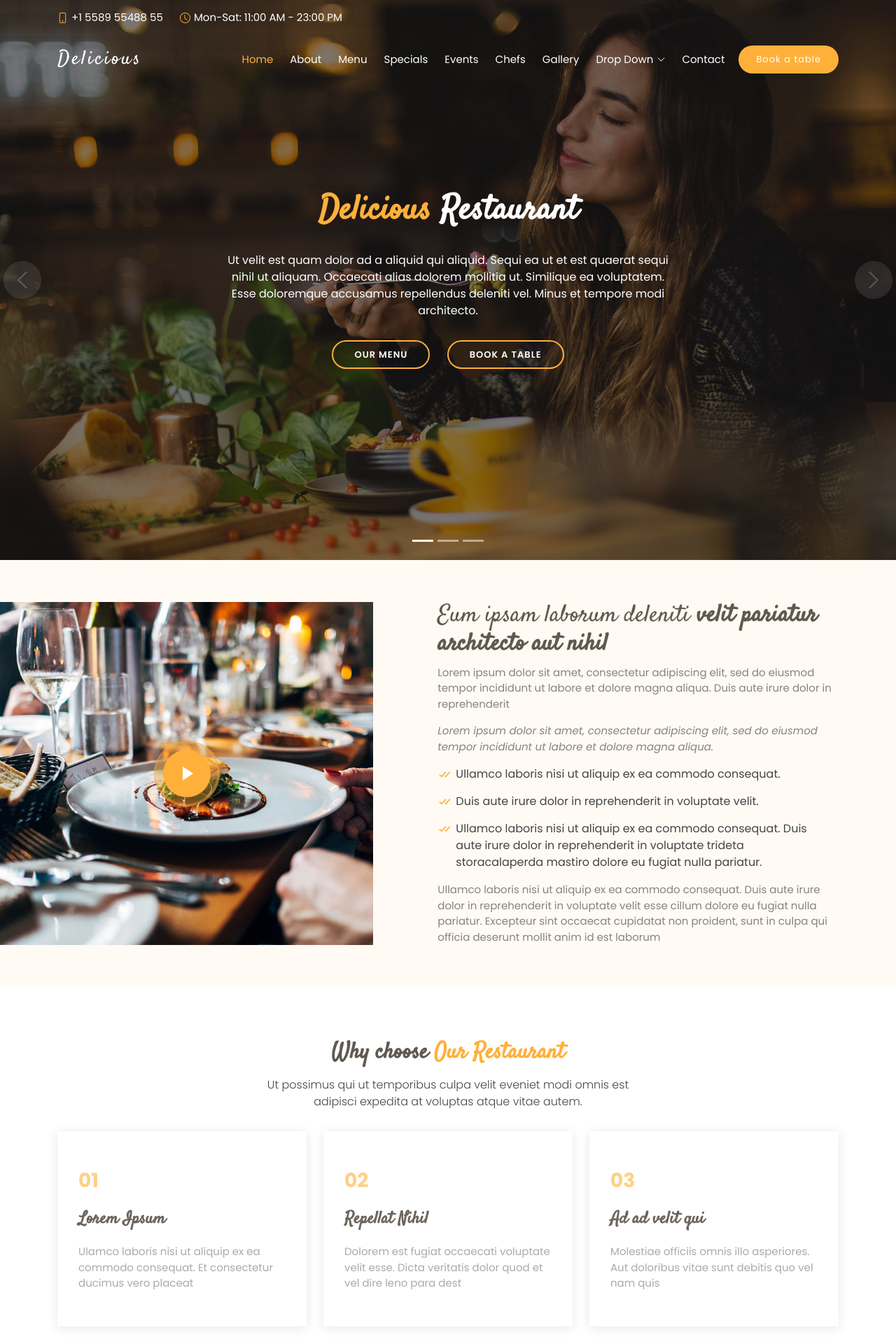
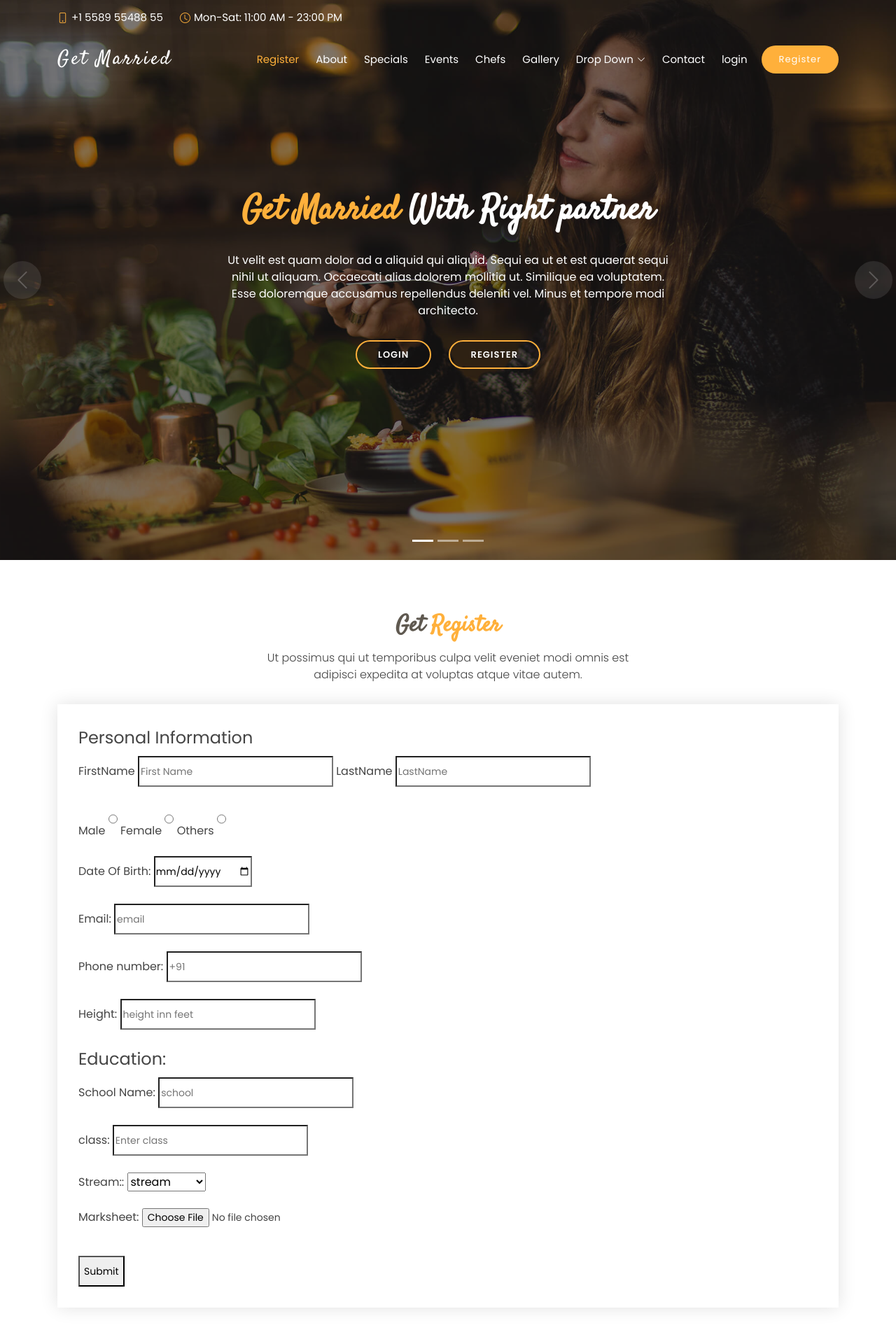
Before and after one commit to irshad-basha-shaik/eComProject, a Django app: page / in a window 1280 px wide; the page is wider, and only the part inside the window is pictured. Shown: the top 1920 px of that part at 70% size. Run offline with Django 4.2, Linux system fonts and the light colour scheme; some libraries are stand-ins or nearby versions.

Commit message:
screen design

```diff
--- a/eCommerce/eCom/urls.py
+++ b/eCommerce/eCom/urls.py
@@ -3,5 +3,7 @@ from django.urls import path
 from .import views
 
 urlpatterns = [
-    path('', views.home, name='home'),
+    path('register', views.register, name='register'),
+    path('', views.index, name='index'),
+    path('login', views.login, name='login'),
 ]
--- a/eCommerce/eCom/views.py
+++ b/eCommerce/eCom/views.py
@@ -1,5 +1,9 @@
 from django.shortcuts import render
 
 # Create your views here.
-def home(request):
+def register(request):
+    return render(request,"register.html")
+def index(request):
     return render(request,"index.html")
+def login(request):
+    return render(request,"login.html")
--- a/eCommerce/templates/index.html
+++ b/eCommerce/templates/index.html
@@ -44,6 +44,7 @@
       <i class="bi bi-phone d-flex align-items-center"><span>+1 5589 55488 55</span></i>
       <i class="bi bi-clock ms-4 d-none d-lg-flex align-items-center"><span>Mon-Sat: 11:00 AM - 23:00 PM</span></i>
     </div>
+
   </section>
 
   <!-- ======= Header ======= -->
@@ -51,16 +52,16 @@
     <div class="container-fluid container-xl d-flex align-items-center justify-content-between">
 
       <div class="logo me-auto">
-        <h1><a href="{% static 'index.html' %}">Delicious</a></h1>
+        <h1><a href="{% static 'index.html' %}">Get Married</a></h1>
         <!-- Uncomment below if you prefer to use an image logo -->
         <!-- <a href="{% static 'index.html' %}"><img src="{% static 'assets/img/logo.png' %}" alt="" class="img-fluid"></a>-->
       </div>
 
       <nav id="navbar" class="navbar order-last order-lg-0">
         <ul>
-          <li><a class="nav-link scrollto active" href="#hero">Home</a></li>
+          <li><a class="nav-link scrollto active" href="register">Register</a></li>
           <li><a class="nav-link scrollto" href="#about">About</a></li>
-          <li><a class="nav-link scrollto" href="#menu">Menu</a></li>
+
           <li><a class="nav-link scrollto" href="#specials">Specials</a></li>
           <li><a class="nav-link scrollto" href="#events">Events</a></li>
           <li><a class="nav-link scrollto" href="#chefs">Chefs</a></li>
@@ -83,11 +84,12 @@
             </ul>
           </li>
           <li><a class="nav-link scrollto" href="#contact">Contact</a></li>
+          <li><a class="nav-link scrollto" href="login">login</a></li>
         </ul>
         <i class="bi bi-list mobile-nav-toggle"></i>
       </nav><!-- .navbar -->
 
-      <a href="#book-a-table" class="book-a-table-btn scrollto">Book a table</a>
+      <a href="register" class="book-a-table-btn scrollto">Register</a>
 
     </div>
   </header><!-- End Header -->
@@ -105,11 +107,11 @@
           <div class="carousel-item active" style="background-image: url(assets/img/slide/slide-1.jpg);">
             <div class="carousel-container">
               <div class="carousel-content">
-                <h2 class="animate__animated animate__fadeInDown"><span>Delicious</span> Restaurant</h2>
+                <h2 class="animate__animated animate__fadeInDown"><span>Get Married</span> With Right partner</h2>
                 <p class="animate__animated animate__fadeInUp">Ut velit est quam dolor ad a aliquid qui aliquid. Sequi ea ut et est quaerat sequi nihil ut aliquam. Occaecati alias dolorem mollitia ut. Similique ea voluptatem. Esse doloremque accusamus repellendus deleniti vel. Minus et tempore modi architecto.</p>
                 <div>
-                  <a href="#menu" class="btn-menu animate__animated animate__fadeInUp scrollto">Our Menu</a>
-                  <a href="#book-a-table" class="btn-book animate__animated animate__fadeInUp scrollto">Book a Table</a>
+                  <a href="login" class="btn-menu animate__animated animate__fadeInUp scrollto">login</a>
+                  <a href="register" class="btn-book animate__animated animate__fadeInUp scrollto">Register</a>
                 </div>
               </div>
             </div>
@@ -119,11 +121,11 @@
           <div class="carousel-item" style="background-image: url(assets/img/slide/slide-2.jpg);">
             <div class="carousel-container">
               <div class="carousel-content">
-                <h2 class="animate__animated animate__fadeInDown">Lorem Ipsum Dolor</h2>
-                <p class="animate__animated animate__fadeInUp">Ut velit est quam dolor ad a aliquid qui aliquid. Sequi ea ut et est quaerat sequi nihil ut aliquam. Occaecati alias dolorem mollitia ut. Similique ea voluptatem. Esse doloremque accusamus repellendus deleniti vel. Minus et tempore modi architecto.</p>
+                <h2 class="animate__animated animate__fadeInDown">Marrieges are Made in Heven</h2>
+                <p class="animate__animated animate__fadeInUp">Prefer your Right choice on Earth</p>
                 <div>
-                  <a href="#menu" class="btn-menu animate__animated animate__fadeInUp scrollto">Our Menu</a>
-                  <a href="#book-a-table" class="btn-book animate__animated animate__fadeInUp scrollto">Book a Table</a>
+                  <a href="login" class="btn-menu animate__animated animate__fadeInUp scrollto">login</a>
+                  <a href="register" class="btn-book animate__animated animate__fadeInUp scrollto">Register</a>
                 </div>
               </div>
             </div>
@@ -136,8 +138,8 @@
                 <h2 class="animate__animated animate__fadeInDown">Sequi ea ut et est quaerat</h2>
                 <p class="animate__animated animate__fadeInUp">Ut velit est quam dolor ad a aliquid qui aliquid. Sequi ea ut et est quaerat sequi nihil ut aliquam. Occaecati alias dolorem mollitia ut. Similique ea voluptatem. Esse doloremque accusamus repellendus deleniti vel. Minus et tempore modi architecto.</p>
                 <div>
-                  <a href="#menu" class="btn-menu animate__animated animate__fadeInUp scrollto">Our Menu</a>
-                  <a href="#book-a-table" class="btn-book animate__animated animate__fadeInUp scrollto">Book a Table</a>
+                  <a href="login" class="btn-menu animate__animated animate__fadeInUp scrollto">login</a>
+                  <a href="register" class="btn-book animate__animated animate__fadeInUp scrollto">Register</a>
                 </div>
               </div>
             </div>
@@ -160,7 +162,7 @@
   <main id="main">
 
     <!-- ======= About Section ======= -->
-    <section id="about" class="about">
+    <!--section-- id="about" class="about">
       <div class="container-fluid">
 
         <div class="row">
@@ -197,10 +199,10 @@
         </div>
 
       </div>
-    </section><!-- End About Section -->
+    </section--><!-- End About Section -->
 
     <!-- ======= Whu Us Section ======= -->
-    <section id="why-us" class="why-us">
+    <!--section-- id="why-us" class="why-us">
       <div class="container">
 
         <div class="section-title">
@@ -237,10 +239,10 @@
         </div>
 
       </div>
-    </section><!-- End Whu Us Section -->
+    </section--><!-- End Whu Us Section -->
 
     <!-- ======= Menu Section ======= -->
-    <section id="menu" class="menu">
+    <!--section-- id="menu" class="menu">
       <div class="container">
 
         <div class="section-title">
@@ -344,10 +346,10 @@
         </div>
 
       </div>
-    </section><!-- End Menu Section -->
+    </section--><!-- End Menu Section -->
 
     <!-- ======= Specials Section ======= -->
-    <section id="specials" class="specials">
+    <!--section-- id="specials" class="specials">
       <div class="container">
 
         <div class="section-title">
@@ -442,10 +444,10 @@
         </div>
 
       </div>
-    </section><!-- End Specials Section -->
+    </section--><!-- End Specials Section -->
 
     <!-- ======= Events Section ======= -->
-    <section id="events" class="events">
+    <!--section-- id="events" class="events">
       <div class="container">
 
         <div class="section-title">
@@ -480,7 +482,7 @@
                   </p>
                 </div>
               </div>
-            </div><!-- End testimonial item -->
+            </div--><!-- End testimonial item >
 
             <div class="swiper-slide">
               <div class="row event-item">
@@ -507,7 +509,7 @@
                   </p>
                 </div>
               </div>
-            </div><!-- End testimonial item -->
+            </div--><!-- End testimonial item >
 
             <div class="swiper-slide">
               <div class="row event-item">
@@ -534,25 +536,25 @@
                   </p>
                 </div>
               </div>
-            </div><!-- End testimonial item -->
+            </div>< End testimonial item >
 
           </div>
           <div class="swiper-pagination"></div>
         </div>
 
       </div>
-    </section><!-- End Events Section -->
+    </section--><!-- End Events Section -->
 
     <!-- ======= Book A Table Section ======= -->
-    <section id="book-a-table" class="book-a-table">
+    <section id="Register" class="book-a-table">
       <div class="container">
 
         <div class="section-title">
-          <h2>Book a <span>Table</span></h2>
+          <h2>Get <span>Register</span></h2>
           <p>Ut possimus qui ut temporibus culpa velit eveniet modi omnis est adipisci expedita at voluptas atque vitae autem.</p>
         </div>
 
-        <form action="forms/book-a-table.php" method="post" role="form" class="php-email-form">
+        <!--form action="forms/book-a-table.php" method="post" role="form" class="php-email-form">
           <div class="row">
             <div class="col-lg-4 col-md-6 form-group">
               <input type="text" name="name" class="form-control" id="name" placeholder="Your Name" data-rule="minlen:4" data-msg="Please enter at least 4 chars">
@@ -589,13 +591,72 @@
             <div class="sent-message">Your booking request was sent. We will call back or send an Email to confirm your reservation. Thank you!</div>
           </div>
           <div class="text-center"><button type="submit">Send Message</button></div>
-        </form>
+        </form-->
+        <form class="php-email-form" action='#' method='GET' >
+    <fieldset>
+    <legend>Personal Information</legend>
+    <label for="FirstName">FirstName</label>
+    <input type="text" id="FirstName" placeholder="First Name" name="user" required>
+    <label for="LastName">LastName</label>
+    <input type="text" id="LastName" placeholder="LastName" name="user" required>
+    <br>
+    <br>
+    <label for="male">Male</label>
+    <input type="radio" name="gender" id="male">
+    <label for="female">Female</label>
+    <input type="radio" name="gender" id="female">
+    <label for="others">Others</label>
+    <input type="radio" name="gender" id="others">
+    <br>
+    <br>
+    <label for="birthday">Date Of Birth:</label>
+    <input type="date" id="birthday" name="birthday">
+     <br>
+     <br>
+    <label for="email">Email:</label>
+    <input type="email" placeholder="email" id="email">
+    <br>
+    <br>
+    <label for="telNo">Phone number: </label>
+    <input id="telNo" name="telNo" type="tel" list="defaultTels" placeholder="+91">
+    <br>
+    <br>
+    <label for="height">Height:</label>
+    <input type="text" id="height" placeholder="height inn feet" required>
+    <br>
+    <br>
+</fieldset>
+    <fieldset>
+        <legend>Education:</legend>
+    <label for="school">School Name:</label>
+    <input type="text" id="school" placeholder="school" required>
+    <br>
+    <br>
+    <label for="class">class:</label>
+    <input type="text" id="class" placeholder="Enter class" required>
+    <br>
+    <br>
+    <label for="select">Stream:</label>:</label>
+    <select name="select" id="cars">
+      <option value="stream">stream</option>
+      <option value="stream">Science</option>
+      <option value="stream">Commerse</option>
+      <option value="stream">Art</option>
+    </select>
+    <br><br>
+    <label for="marksheet">Marksheet:</label>
+   <input type="file" id="marksheet">
+</fieldset>
+<br>
+<input type="submit">
+</form >
 
       </div>
-    </section><!-- End Book A Table Section -->
+    </section>
+    <!-- End Book A Table Section -->
 
     <!-- ======= Gallery Section ======= -->
-    <section id="gallery" class="gallery">
+    <!--section id="gallery" class="gallery">
       <div class="container-fluid">
 
         <div class="section-title">
@@ -672,10 +733,10 @@
         </div>
 
       </div>
-    </section><!-- End Gallery Section -->
+    </section--><!-- End Gallery Section -->
 
     <!-- ======= Chefs Section ======= -->
-    <section id="chefs" class="chefs">
+    <!--section id="chefs" class="chefs">
       <div class="container">
 
         <div class="section-title">
@@ -736,10 +797,10 @@
         </div>
 
       </div>
-    </section><!-- End Chefs Section -->
+    </section--><!-- End Chefs Section -->
 
     <!-- ======= Testimonials Section ======= -->
-    <section id="testimonials" class="testimonials">
+    <!--section-- id="testimonials" class="testimonials">
       <div class="container position-relative">
 
         <div class="testimonials-slider swiper" data-aos="fade-up" data-aos-delay="100">
@@ -759,7 +820,7 @@
                   <i class="bx bxs-quote-alt-right quote-icon-right"></i>
                 </p>
               </div>
-            </div><!-- End testimonial item -->
+            </div>< End testimonial item >
 
             <div class="swiper-slide">
               <div class="testimonial-item">
@@ -775,7 +836,7 @@
                   <i class="bx bxs-quote-alt-right quote-icon-right"></i>
                 </p>
               </div>
-            </div><!-- End testimonial item -->
+            </div>< End testimonial item >
 
             <div class="swiper-slide">
               <div class="testimonial-item">
@@ -791,7 +852,7 @@
                   <i class="bx bxs-quote-alt-right quote-icon-right"></i>
                 </p>
               </div>
-            </div><!-- End testimonial item -->
+            </div>< End testimonial item >
 
             <div class="swiper-slide">
               <div class="testimonial-item">
@@ -807,7 +868,7 @@
                   <i class="bx bxs-quote-alt-right quote-icon-right"></i>
                 </p>
               </div>
-            </div><!-- End testimonial item -->
+            </div>< End testimonial item >
 
             <div class="swiper-slide">
               <div class="testimonial-item">
@@ -823,14 +884,14 @@
                   <i class="bx bxs-quote-alt-right quote-icon-right"></i>
                 </p>
               </div>
-            </div><!-- End testimonial item -->
+            </div>< End testimonial item >
 
           </div>
           <div class="swiper-pagination"></div>
         </div>
 
       </div>
-    </section><!-- End Testimonials Section -->
+    </section--><!-- End Testimonials Section -->
 
     <!-- ======= Contact Section ======= -->
     <section id="contact" class="contact">
@@ -843,7 +904,7 @@
       </div>
 
       <div class="map">
-        <iframe style="border:0; width: 100%; height: 350px;" src="https://www.google.com/maps/embed?pb=!1m14!1m8!1m3!1d12097.433213460943!2d-74.0062269!3d40.7101282!3m2!1i1024!2i768!4f13.1!3m3!1m2!1s0x0%3A0xb89d1fe6bc499443!2sDowntown+Conference+Center!5e0!3m2!1smk!2sbg!4v1539943755621" frameborder="0" allowfullscreen></iframe>
+        <iframe style="border:0; margin:100px; width: 90%; height: 350px;" src="https://www.google.com/maps/embed?pb=!1m14!1m8!1m3!1d12097.433213460943!2d-74.0062269!3d40.7101282!3m2!1i1024!2i768!4f13.1!3m3!1m2!1s0x0%3A0xb89d1fe6bc499443!2sDowntown+Conference+Center!5e0!3m2!1smk!2sbg!4v1539943755621" frameborder="0" allowfullscreen></iframe>
       </div>
 
       <div class="container mt-5">
```
Also changed, not shown: eCommerce/templates/login.html (added, +24 -0 lines), eCommerce/templates/register.html (added, +68 -0 lines).
